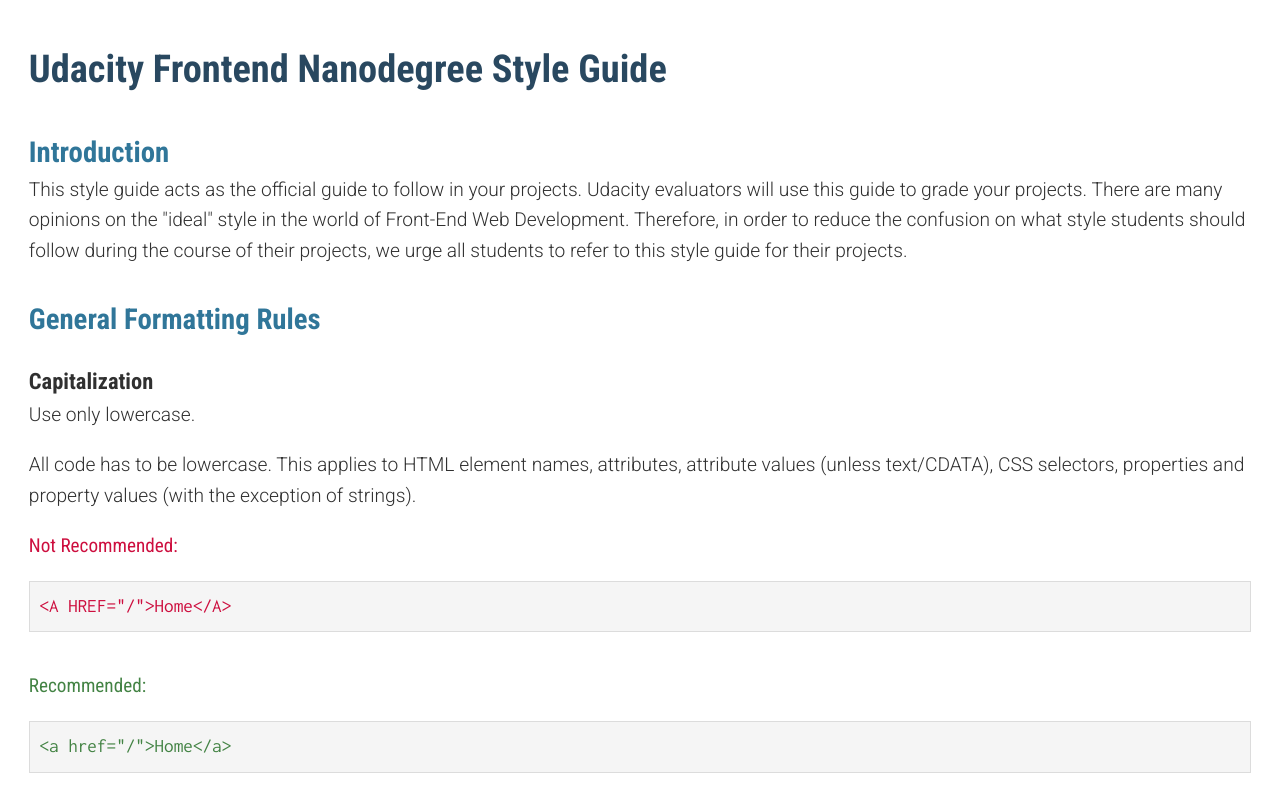
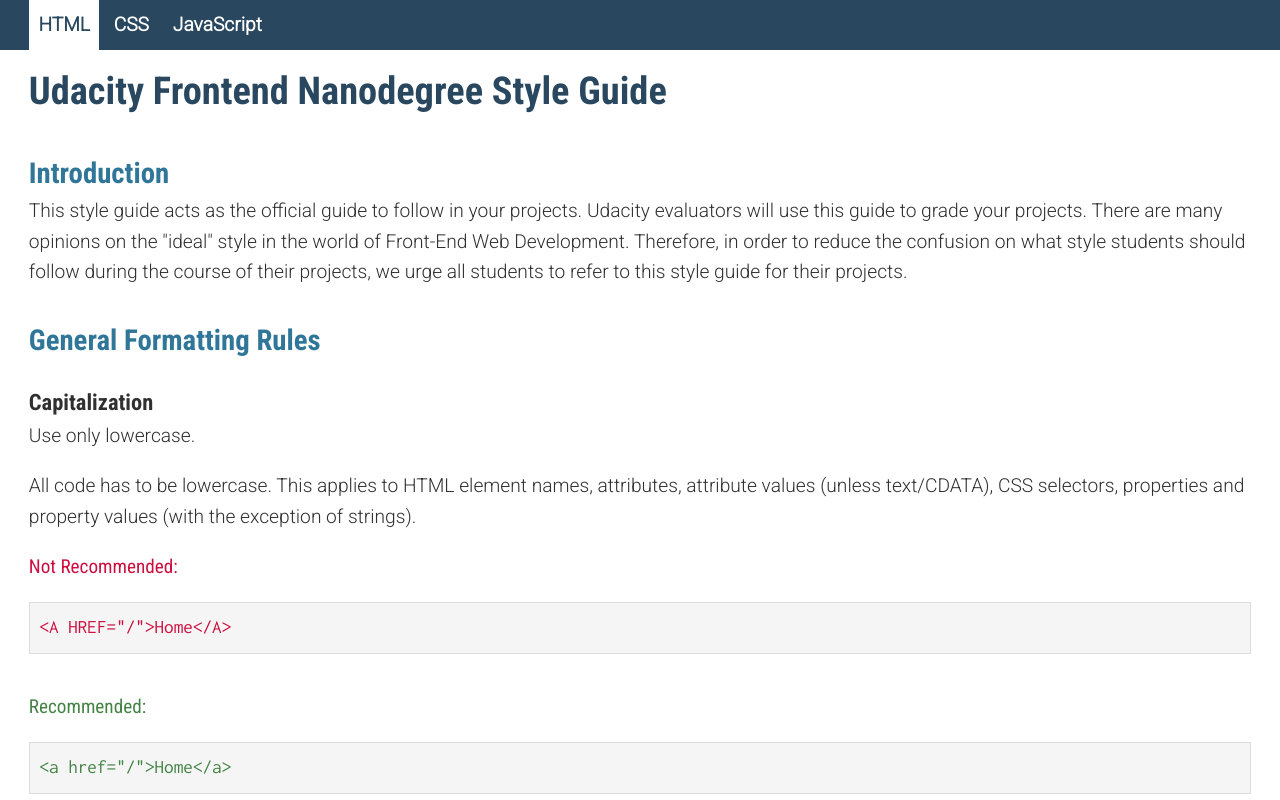
Before and after one commit to udacity/frontend-nanodegree-styleguide, a website: page index.html in a window 1280 px wide. Shown: the top 800 px of the page. Drawn offline with Linux system fonts and the light colour scheme.

Commit message:
Added menu bar to index.html

```diff
--- a/css/style.css
+++ b/css/style.css
@@ -10,6 +10,39 @@
     text-rendering: optimizeLegibility;
     margin: 1.5em;
     -webkit-font-smoothing: antialiased;
+}
+
+nav {
+    background: #294860;
+    margin: -1.5em;
+    padding: 0 1.5em;
+}
+
+nav a {
+    display: inline-block;
+    color: #fff;
+    padding: 0.5em;
+    text-decoration: none;
+    font-weight: bold;
+}
+
+nav a:hover {
+    background: #407096;
+}
+
+nav a.active {
+    color: #294860;
+    background: #FFF;
+}
+
+ul {
+    list-style: none;
+    margin: 0;
+    padding: 0;
+}
+
+li {
+    display: inline-block;
 }
 
 h1,
--- a/index.html
+++ b/index.html
@@ -9,6 +9,14 @@
     <link rel="stylesheet" href="css/style.css">
 </head>
 <body>
+    <nav>
+        <ul>
+            <li><a href="index.html" class="active">HTML</a></li>
+            <li><a href="css.html">CSS</a></li>
+            <li><a href="javascript.html">JavaScript</a></li>
+        </ul>
+    </nav>
+
     <h1>Udacity Frontend Nanodegree Style Guide</h1>
 
     <section>
```
